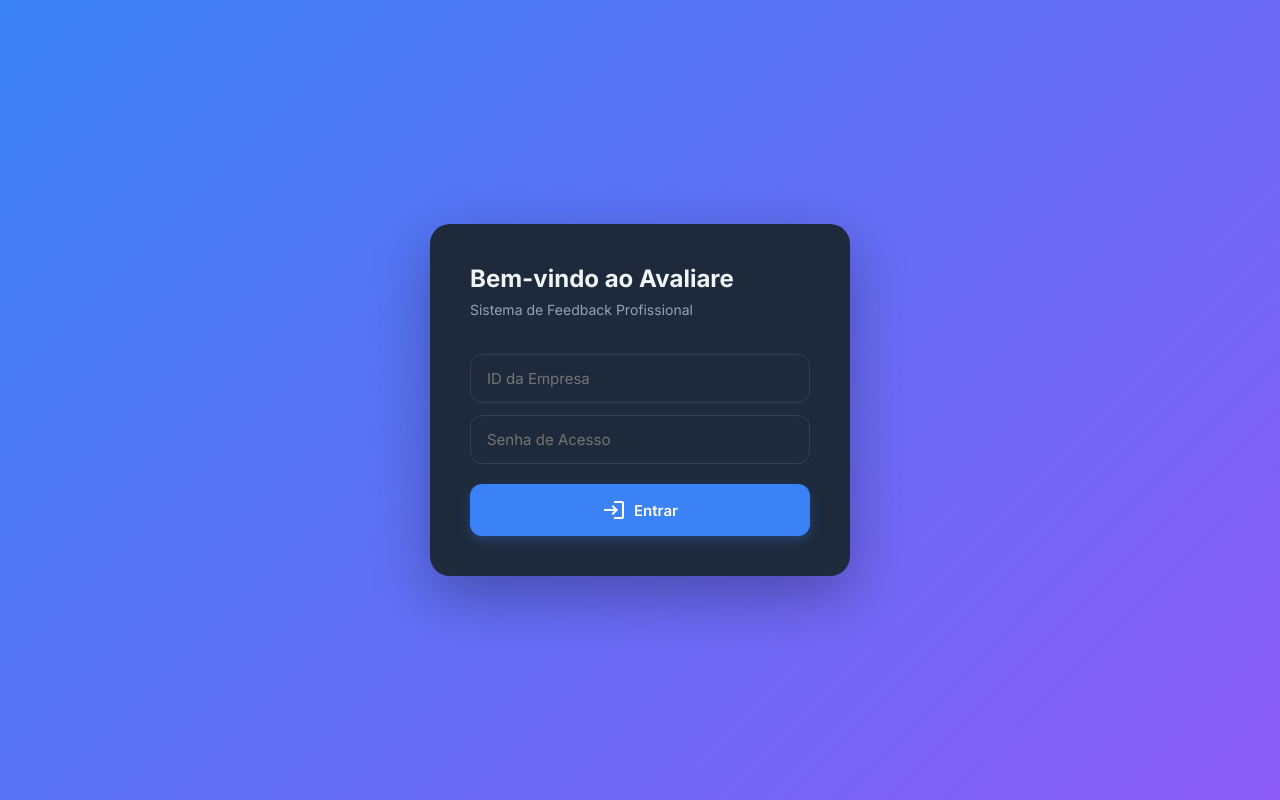
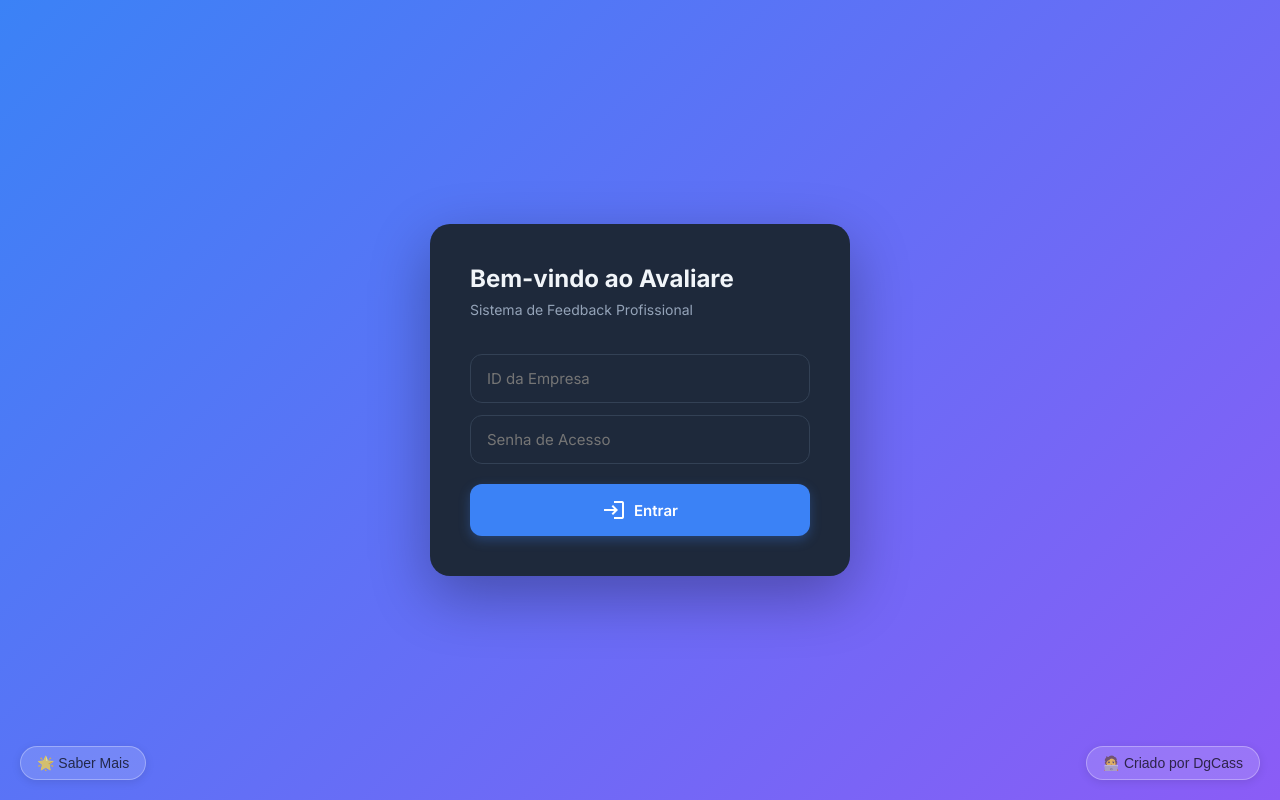
Before and after one commit to DiogoCass/avaliare, a website: page public/index.html in a window 1280 px wide. Drawn offline with nearby package versions, Linux system fonts and the light colour scheme.

Commit message:
Update index.html

```diff
--- a/public/index.html
+++ b/public/index.html
@@ -299,9 +299,11 @@
 
 /* Main content com padding ajustado */
 main {
-padding-top: 90px;
-padding-bottom: 100px;
-min-height: 100vh;
+  min-height: 100vh;
+}
+
+body.quiz-public main {
+  padding: 0;
 }
 
 section {
@@ -1234,6 +1236,32 @@
 font-size: 24px;
 }
 }
+
+@import url(https://fonts.googleapis.com/css2?family=Dancing+Script:wght@400;700&family=Poppins:wght@300;400;500;600&display=swap);
+.watermark{
+position:fixed;
+bottom:20px;
+right:20px;
+}
+.watermarkk{
+position:fixed;
+bottom:20px;
+left:20px;
+}
+.watermark-txt{
+background:rgba(255,255,255,.15);
+padding:8px 16px;
+border-radius:20px;
+font-family:Poppins,sans-serif;
+font-size:14px;
+color:rgba(0,0,0,.7);
+display:flex;
+align-items:center;
+box-shadow:0 2px 10px rgba(0,0,0,.1);
+border:1px solid rgba(255,255,255,.3);
+position:relative;
+overflow:hidden;
+}
 </style>
 </head>
 <body>
@@ -1255,6 +1283,16 @@
 <span class="material-icons-outlined">login</span>
 Entrar
 </button>
+</div>
+<div class="watermarkk" onclick="window.location.href='https://avaliare.onrender.com/landingpage'">
+   <div class="watermark-txt">
+    🌟 Saber Mais
+   </div>
+</div>
+<div class="watermark" onclick="window.location.href='https://codiogo-css.droppages.com'">
+   <div class="watermark-txt">
+    🧑‍💻 Criado por DgCass
+   </div>
 </div>
 </div>
 
```
